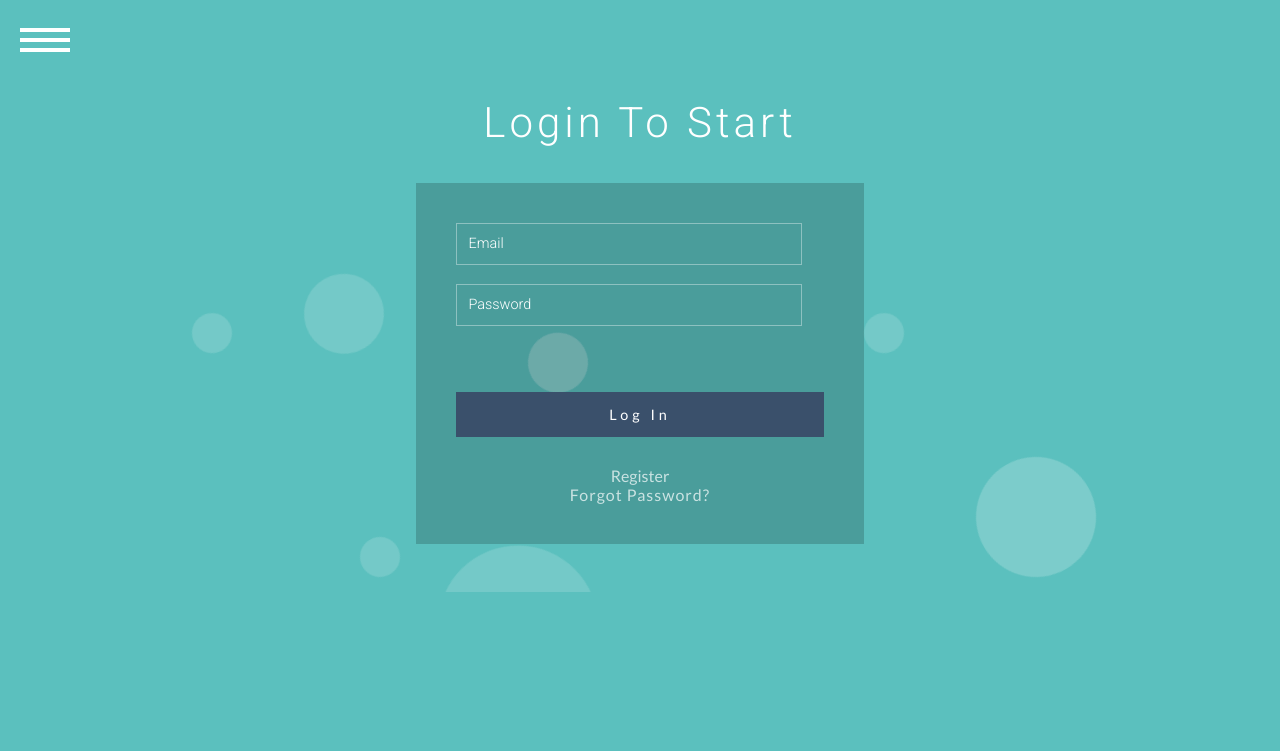
After one commit to YahiaBakour/spoiled4you.io, a Flask app: page /login in a window 1280 px wide. The commit adds this page. Shown: the top 751 px of the page. Run offline with Flask 2, Linux system fonts and the light colour scheme; some libraries are stand-ins or nearby versions; some web fonts are replaced.

Commit message:
pushing  - added login functionilty

```diff
--- a/main.py
+++ b/main.py
@@ -69,7 +69,6 @@ class RegForm(FlaskForm):
     name = StringField('name',  validators=[InputRequired(), Length(max=30)])
     password = PasswordField('password', validators=[InputRequired(), Length(min=0, max=20)])
 
-
 class LogInForm(FlaskForm):
     email = StringField('email',  validators=[InputRequired(), Email(message='Invalid email'), Length(max=30)])
     password = PasswordField('password', validators=[InputRequired(), Length(min=8, max=20)])
@@ -80,14 +79,18 @@ def load_user(user_id):
 
 @app.route("/signup",methods=['GET','POST'])
 def register_user():
+
     form = RegForm()
     if request.method == 'GET':
-        return render_template('Signup.html', form=form)
+
+        return render_template('signup.html', form=form)
+
     elif request.method == 'POST':
+
         if form.validate_on_submit():
             existing_email = User.query.filter_by(email=form.email.data).first()
             if existing_email is not None:
-                return render_template('Signup.html', form=form, error="Email taken")  # We should return a pop up error msg as well account taken
+                return render_template('signup.html', form=form, error="Email taken")  # We should return a pop up error msg as well account taken
             else:
                 hashpass = generate_password_hash(form.password.data, method='sha256')
                 newUser = User(name=form.name.data, email=form.email.data,password_hash=hashpass,number_interactions=1,date=date.today(),phone_number="")
@@ -95,8 +98,38 @@ def register_user():
                 db.session.commit()
                 login_user(newUser)
                 return redirect(url_for('landing_page'))
-        return render_template('Signup.html', form=form) #We should return a pop up error msg as well bad input
+        return render_template('signup.html', form=form) #We should return a pop up error msg as well bad input
 
+@app.route("/Login", methods=['GET', 'POST'])
+@app.route("/login", methods=['GET', 'POST'])
+def Login():
+    form = LogInForm()
+
+    if request.method == 'GET':
+
+        if current_user.is_authenticated == True:
+            return redirect(url_for('landing_page'))
+        return render_template('Login.html', form=form)
+
+    elif request.method == 'POST':
+        check_user = User.query.filter_by(email=form.email.data).first()
+        if check_user:
+            if check_password_hash(check_user['password'], form.password.data):
+                login_user(check_user)
+                return redirect(url_for('landing_page'))
+            return render_template('Login.html', form=form, error="Incorrect password!")
+        else:
+            return render_template('Login.html', form=form, error="Email doesn't exist!")
+
+@app.route('/logout', methods = ['GET'])
+@login_required
+def logout():
+    logout_user()
+    try:
+        del session['access_token']
+    except Exception:
+        pass
+    return redirect("/login")
 
 @app.route("/")
 def landing_page():
--- a/static/css/style2.css
+++ b/static/css/style2.css
@@ -24,7 +24,6 @@ body  {
 	border-style: solid;
 	border-color: #333;
 	background-color: rgba(0,0,0,0);
-	-webkit-backface-visibility: hidden;
 	-webkit-transition: border-width 0.3s, background-color 0.3s, height 0s 0.3s;
 	transition: border-width 0.3s, background-color 0.3s, height 0s 0.3s;
 }
--- a/templates/Signup.html
+++ b/templates/Signup.html
@@ -31,12 +31,12 @@
     <link rel="stylesheet" href="https://use.fontawesome.com/releases/v5.4.1/css/all.css" integrity="sha384-5sAR7xN1Nv6T6+dT2mhtzEpVJvfS3NScPQTrOxhwjIuvcA67KV2R5Jz6kr4abQsz" crossorigin="anonymous">
     <link rel="stylesheet" type="text/css" href="static/css/bubbles.css" />
     <meta name="viewport" content="width=device-width, initial-scale=1" />
-    <title>Create Account</title>
+    <title>Create an Account</title>
 {% endblock %}
 
 {% block content %}
     <div class="main-w3layouts wrapper">
-            <h1 class="sign" align="center">Create Account</h2>
+            <h1 class="sign" align="center">Create an Account</h2>
         {% if error %}
             <div class="isa_error" align="center">
                     <i class="fa fa-times-circle"></i>
--- a/templates/layout.html
+++ b/templates/layout.html
@@ -29,7 +29,7 @@
 					<li><div class="tooltip"><a href="#" class="bt-icon icon-home">HomePage</a><span class="tooltiptext">Home</span></div></li>
 					<li><div class="tooltip"><a href="#" class="bt-icon icon-newspaper">AboutUS</a><span class="tooltiptext">About Us</span></div></li>
 					<li><div class="tooltip"><a href="#" class="bt-icon icon-email">Schedule a Spoiler</a><span class="tooltiptext">Schedule a Spoiler</span></div></li>
-					<li><div class="tooltip"><a href="/signup" class="bt-icon icon-user-outline">Login/Logout</a><span class="tooltiptext">Login/Logout</span></div></li>
+					<li><div class="tooltip"><a href="/login" class="bt-icon icon-user-outline">Login/Logout</a><span class="tooltiptext">Login/Logout</span></div></li>
 				</ul>
             </nav>
 		</div><!-- /container -->
--- /dev/null
+++ b/templates/login.html
@@ -0,0 +1,68 @@
+{% extends "layout.html" %}
+
+<script src="https://ajax.googleapis.com/ajax/libs/jquery/3.3.1/jquery.min.js"></script>
+<script>
+$( document ).ready(function() {
+    $('#loginForm').submit(function (event) {
+        if($('#username').val() == ''){
+            alert( "Username required." );
+            event.preventDefault();
+        } else if($('#password').val() == ''){
+            alert( "Password is required" );
+            event.preventDefault();
+        } else{
+            $('#loginForm').submit();
+        }
+    });
+});
+</script>
+
+
+{% block head %}
+    <link href="https://fonts.googleapis.com/css?family=Roboto:300,400,500,700" rel="stylesheet">
+    <link rel="stylesheet" href="https://use.fontawesome.com/releases/v5.4.1/css/all.css" integrity="sha384-5sAR7xN1Nv6T6+dT2mhtzEpVJvfS3NScPQTrOxhwjIuvcA67KV2R5Jz6kr4abQsz" crossorigin="anonymous">
+    <link rel="stylesheet" type="text/css" href="static/css/bubbles.css" />
+    <meta name="viewport" content="width=device-width, initial-scale=1" />
+    <title>Login to your Account</title>
+{% endblock %}
+
+
+{% block content %}
+
+    <div class="main-w3layouts wrapper">
+        <h1 style="color:white;" class="sign" align="center">Login to start</h1>
+        {% if error %}
+            <div class="isa_error" align="center">
+                    <i class="fa fa-times-circle"></i>
+            {{ error }}</div>
+        {% endif %}
+        <div class="main-agileinfo">
+            <div class="agileits-top">
+                <form style="text-align:center;" action="/Login" method="post">
+                        {{ form.email(class_="input", placeholder="Email", id="email")}}
+                    <br />
+                        {{ form.password(class_="input", placeholder="Password", id="password")}}
+                        {{ form.hidden_tag() }}
+                    <br/> <br />
+                    <input type="submit" class="FORMSUBMIT" align="center" value="Log In">
+                    <br><a href="./signup" class="FORMSUBMIT" align="center">Register<a>
+                    <p class="forgot" align="center">
+                    <a href="./resetpassword">Forgot Password?</a></p>
+                </form>
+            </div>
+        </div>
+		<ul class="colorlib-bubbles">
+                <li></li>
+                <li></li>
+                <li></li>
+                <li></li>
+                <li></li>
+                <li></li>
+                <li></li>
+                <li></li>
+                <li></li>
+                <li></li>
+            </ul>
+    </div>
+
+{% endblock %}
```
Also changed, not shown: 1 other file.
